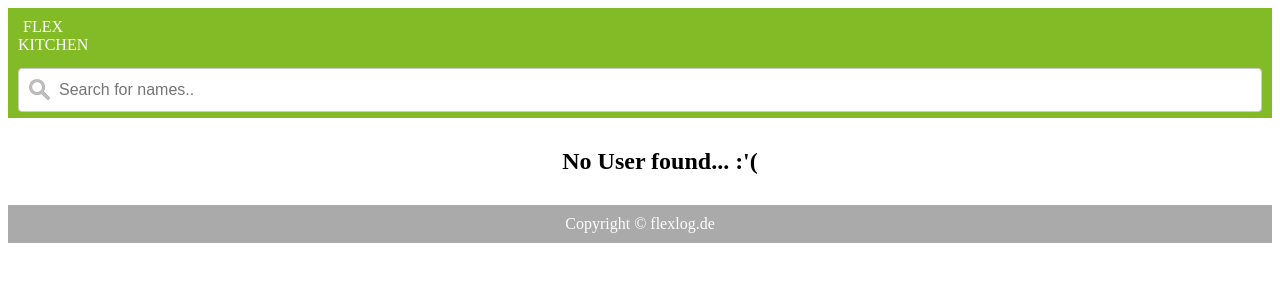
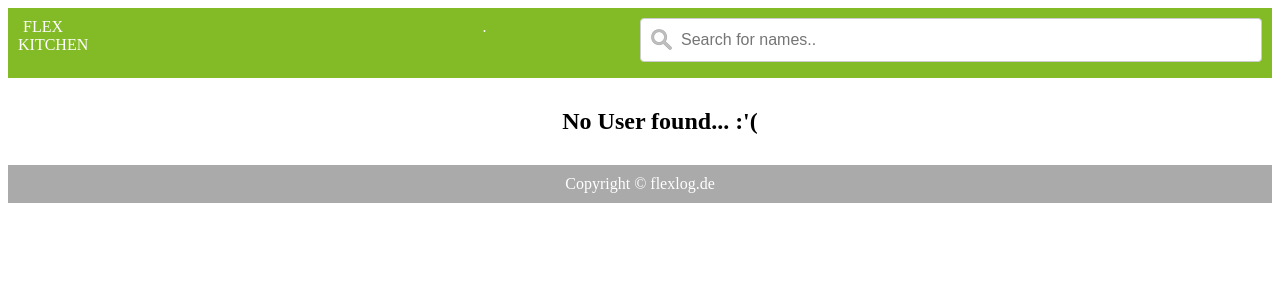
Before and after one commit to kdogan/flex_kitchen, a PHP site: page / in a window 1280 px wide. Shown: the top 300 px of the page. Run offline with PHP 8.4, Linux system fonts and the light colour scheme; data that the repository does not hold is empty; some libraries are stand-ins or nearby versions.

Commit message:
Improve index header

```diff
--- a/function.js
+++ b/function.js
@@ -99,7 +99,7 @@ function setLoggedUser(id) {
 
                       document.getElementById('accountBalance').innerHTML = obj.account_balance+' €';
                       if(obj.account_balance < 0){
-                        document.getElementById('accountBalance').style.color = "red";
+                        document.getElementById('accountBalance').style.backgroundColor = "red";
                       }
                     }
           });
--- a/index.php
+++ b/index.php
@@ -21,9 +21,11 @@ function checkCookie() {
 
 <div class="flex-container">
 <header>
-<div style="width: 50px; height: 50px; float: left"> FLEX KITCHEN
+<div class="header_first_column">
+  <div style="width: 50px; height: 50px; float: left"> FLEX KITCHEN</div>
 </div>
-<div>
+<div class="header_second_column" style="color:#11111"> .</div>
+<div class="header_third_column">
   <form class="search_form">
     <input type="text" id="search" onkeyup="myFunction()" placeholder="Search for names.." title="Type in a name">
   </form>
--- a/php_script.php
+++ b/php_script.php
@@ -45,7 +45,7 @@ class functions {
                 $result = $result.'<li class="article_div" id="'.$row["id"].'">
                 <img class="article_img" src="'.$row["img_path"].'" href="#" onclick="clickArticle(\''.$row["id"].'\')"></img>
                 <p>'.$row["name"].'</p>
-                <p><strong>'.$row["price"].' €</strong></p>
+                <span><strong>'.$row["price"].' €</strong></span>
                 </li>';
             }
         }
@@ -65,7 +65,9 @@ class functions {
          <tr>
             <td style="float:left"> Kontozustand </td>
             <td style="float:left">:</td>
-            <td style="float:left; font-weight: bold" id="accountBalance"> 0 €</td>
+            <td style="float:left; font-weight: bold" >
+                <div style="background-color: white;border-radius:50% ;padding:3px; color:black" id="accountBalance">0 €</div>
+            </td>
          </tr>
          <tr>
             <td style="float:left"> letzte Kauf </td>
```
Also changed, not shown: style.css (line endings or trailing spaces).
